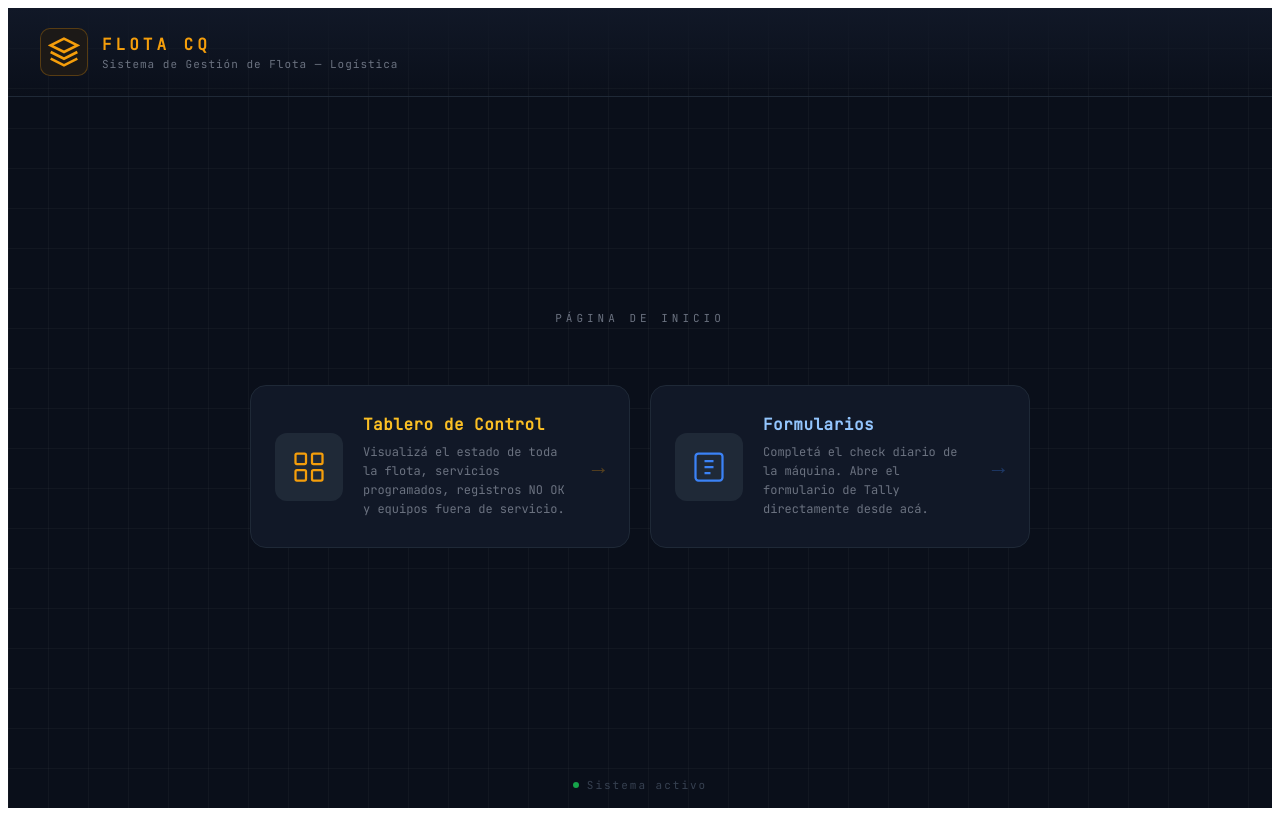
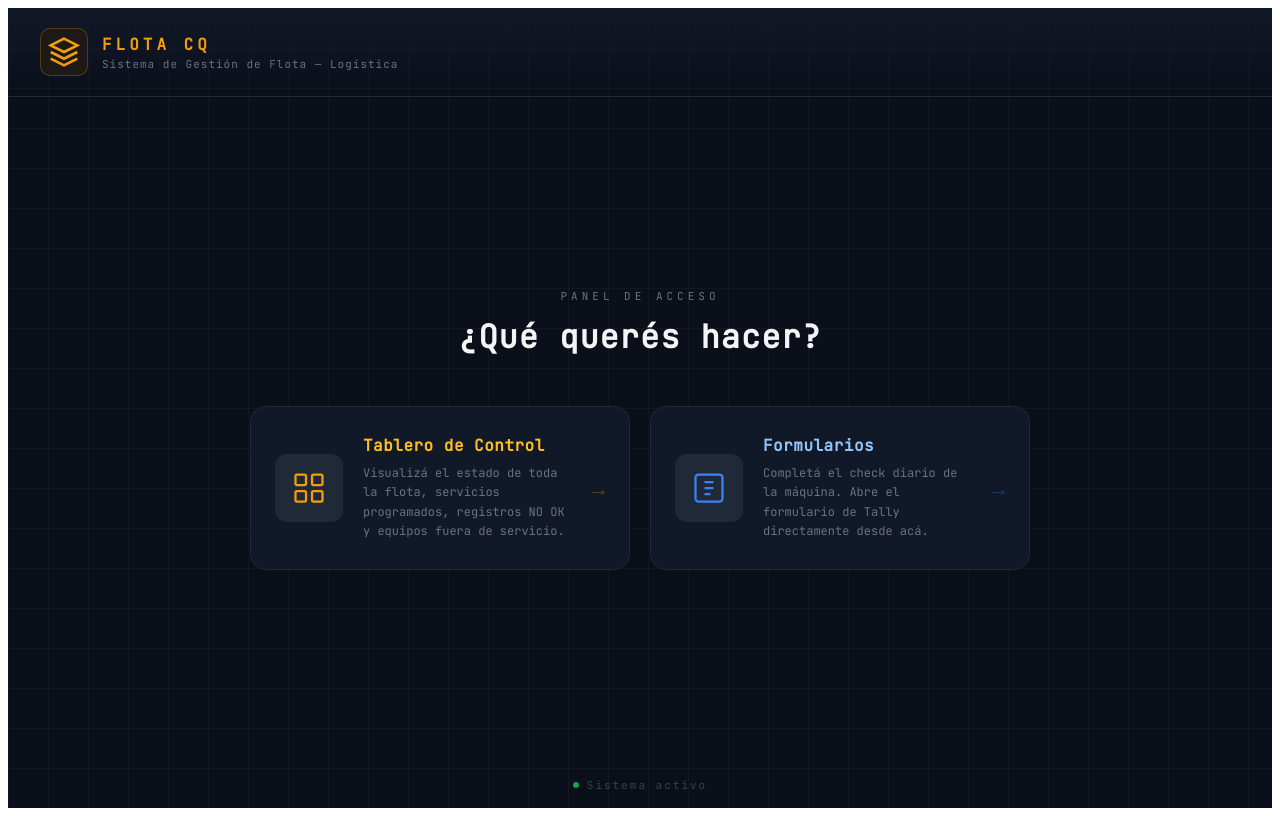
Before and after one commit to Lautaro1418/Flota-AE-CQ, a React (Vite) app: page / in a window 1280 px wide. Built offline with nearby package versions, Linux system fonts and the light colour scheme; no server answers.

Commit message:
Add onEnterForms prop to LandingPage component

```diff
--- a/src/LandingPage.jsx
+++ b/src/LandingPage.jsx
@@ -3,7 +3,7 @@ import { useState } from "react";
 // URL del formulario de Tally
 const TALLY_URL = "https://tally.so/r/2EvQvA";
 
-export default function LandingPage({ onEnterDashboard }) {
+export default function LandingPage({ onEnterDashboard, onEnterForms }) {
   const [hoveredCard, setHoveredCard] = useState(null);
 
   return (
@@ -29,7 +29,8 @@ export default function LandingPage({ onEnterDashboard }) {
       {/* Contenido central */}
       <main style={s.main}>
         <div style={s.intro}>
-          <div style={s.introLabel}>PÁGINA DE INICIO</div>
+          <div style={s.introLabel}>PANEL DE ACCESO</div>
+          <h1 style={s.introTitle}>¿Qué querés hacer?</h1>
         </div>
 
         <div style={s.cards}>
@@ -72,7 +73,7 @@ export default function LandingPage({ onEnterDashboard }) {
             }}
             onMouseEnter={() => setHoveredCard("forms")}
             onMouseLeave={() => setHoveredCard(null)}
-            onClick={() => window.open(TALLY_URL, "_blank")}
+            onClick={onEnterForms}
           >
             <div style={{ ...s.cardIcon, background: hoveredCard === "forms" ? "#3b82f622" : "#1f2937" }}>
               <svg width="36" height="36" viewBox="0 0 24 24" fill="none" stroke="#3b82f6" strokeWidth="1.5">
```
